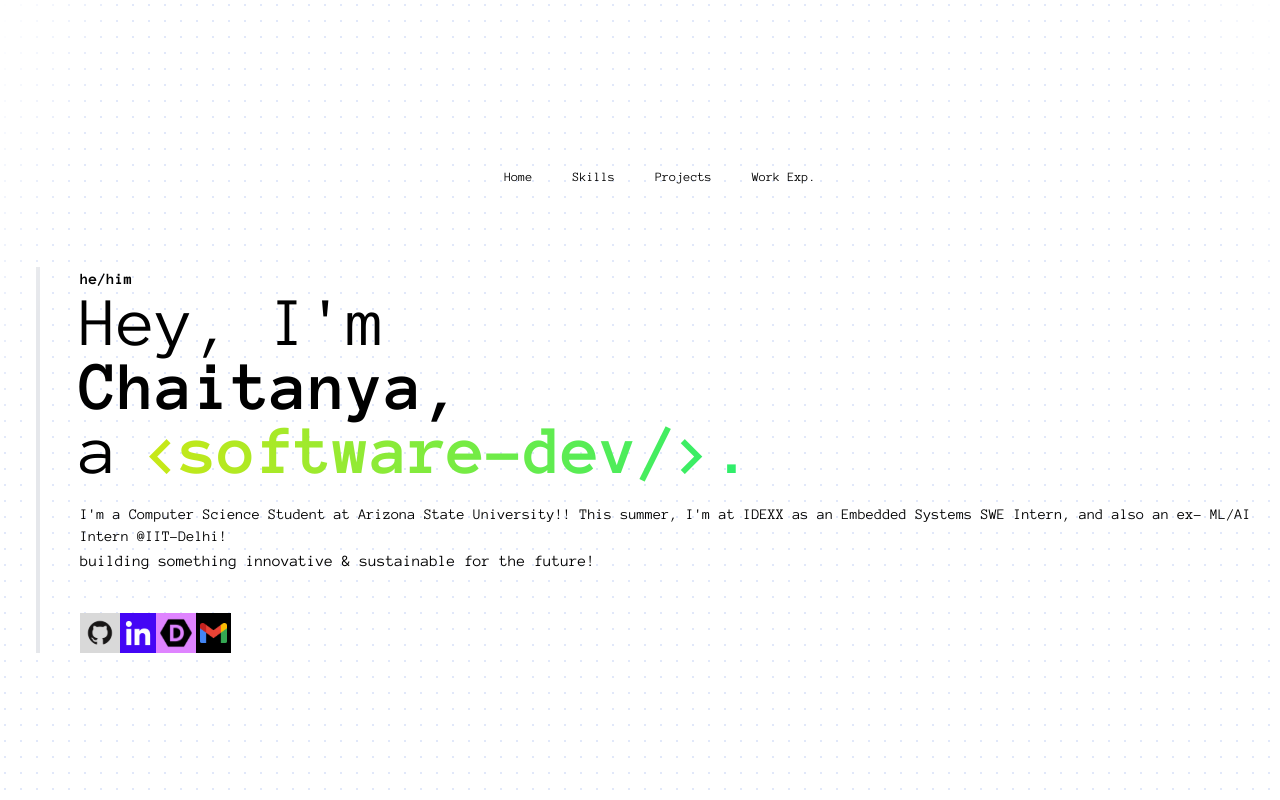
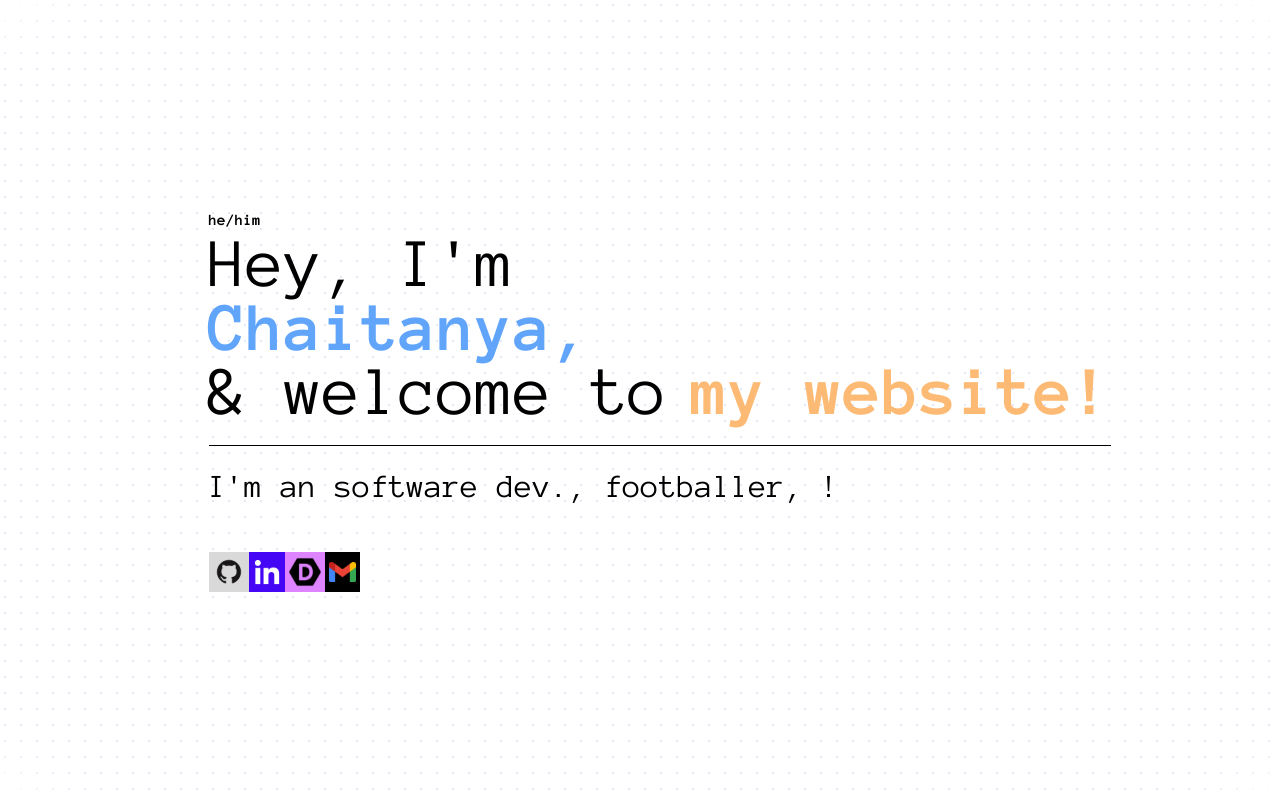
Before and after one commit to Chaitanya-Chaurasia/Portfolio, a Next.js app: page / in a window 1280 px wide. Shown: the top 800 px of the page. Built offline with nearby package versions, Linux system fonts and the light colour scheme.

Commit message:
Added new feats

```diff
--- a/app/page.tsx
+++ b/app/page.tsx
@@ -57,39 +57,40 @@ export default function Home() {
         id="home"
       >
         <div className=" bg-transparent flex flex-col flex-[2.5_2.50%] p-1 gap-20 w-full items-center justify-center">
-          <Navbar />
+          {/* <Navbar /> */}
 
-          <div className="flex flex-col lg:flex-row ">
-            <div className="flex-[3_3_0%] p-4 flex items-center lg:justify-center border-r-4">
+          {/* <div className="flex-[3_3_0%] p-4 flex items-center lg:justify-center border-r-4">
               <Image
                 src={profile}
                 alt="me"
                 height={300}
                 className="rounded-xl bg-cover bg-center"
               />
-            </div>
+            </div> */}
           <div className="flex flex-col ml-10">
             <span className="font-bold h-1">he/him</span>
             <span className="text-[70px] h-16">Hey, I&apos;m</span>
-              <span className="text-[70px] font-bold h-16">Chaitanya,</span>
+            <span className="text-[70px] font-bold h-16 text-blue-400">
+              Chaitanya,
+            </span>
             <span className="text-[70px] h-18 flex flex-row gap-6">
-                a
-                <span className="font-bold bg-gradient-to-r from-neon to-green-new text-transparent bg-clip-text break-words">
-                  &lt;software-dev/&gt;.
+              & welcome to{" "}
+              <span className="font-bold text-orange-300">my website!</span>
             </span>
-              </span>
-              <span className="text-[15px] h-18 flex flex-row gap-6 w">
+            {/* <span className="text-[15px] h-18 flex flex-row gap-6 w">
                 I'm a Computer Science Student at Arizona State University!!
                 This summer, I'm at IDEXX as an Embedded Systems SWE Intern, and
                 also an ex- ML/AI Intern @IIT-Delhi!
-              </span>
+              </span> */}
             {/* <span className="text-[20px] border-t-4 p-10">
                 {" "}
               </span> */}
             {/* <hr className=" h-px my-8 border-2 border-black dark:bg-red-700" /> */}
 
-              <span className="text-[16px]">
-                building something innovative & sustainable for the future!
+            <hr className="border-black p-2" />
+
+            <span className="text-[33px]">
+              I'm an software dev., footballer, !
             </span>
 
             <div className="flex flex-row w-full mt-10">
@@ -105,7 +106,6 @@ export default function Home() {
               <button className="bg-black p-1 flex items-center justify-center hover:scale-125 transition-transform duration-300">
                 <Image src={gmail} alt="" height={20} />
               </button>
-              </div>
             </div>
           </div>
         </div>
@@ -137,7 +137,7 @@ export default function Home() {
           </div>
            */}
       </section>
-
+      {/*
       <section
         className="flex flex-col min-h-screen font-new-font p-10 text-white p-10 bg-transparent w-screen h-full items-center justify-center text-center"
         id="skills"
@@ -267,8 +267,8 @@ export default function Home() {
             </CardContainer>
           </div>
         </div>
-      </section>
-      <section
+      </section> */}
+      {/* <section
         className="flex flex-col min-h-screen font-new-font w-screen items-center text-black "
         id="projects"
       >
@@ -318,8 +318,8 @@ export default function Home() {
             );
           })}
         </div>
-      </section>
-      <section
+      </section> */}
+      {/* <section
         className="flex flex-col min-h-screen font-new-font w-screen bg-transparent gap-20 p-10 text-black"
         id="work"
       >
@@ -498,18 +498,15 @@ export default function Home() {
             </a>
           </div>
         </div>
-      </section>
+      </section> */}
+      {/* <section className="flex flex-col items-center font-new-font w-screen gap-5 p-10 text-black text-center">
 
-      <section className="flex flex-col items-center font-new-font w-screen gap-5 p-10 text-black text-center">
-        {/* <span className="text-[20px]">
-          Keep an eye out for more on this website in near future!
-        </span> */}
         <span className="font-bold">
           {" "}
           Developed with Next.js, Tailwind & Spline
         </span>
         <span> &copy; Chaitanya Chaurasia, 2024 </span>
-      </section>
+      </section> */}
     </main>
   );
 }
```
Lines whose indentation alone changed are shown as unchanged.
